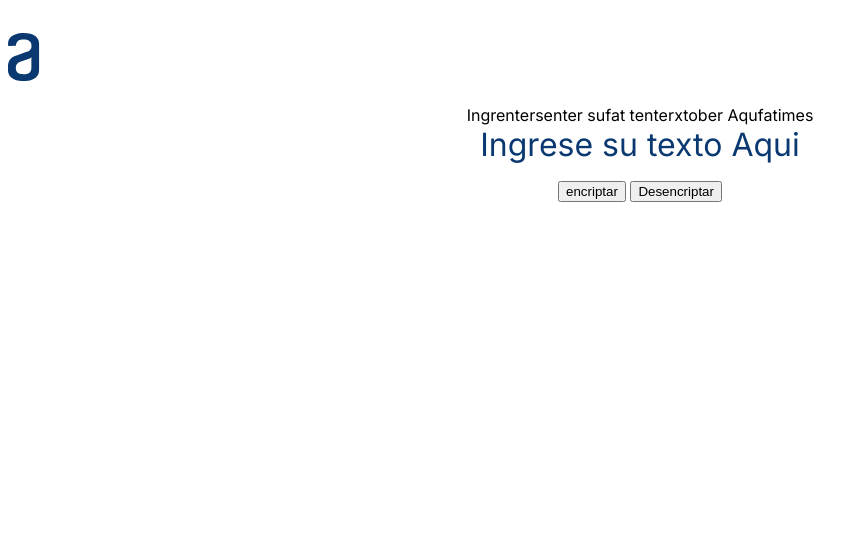
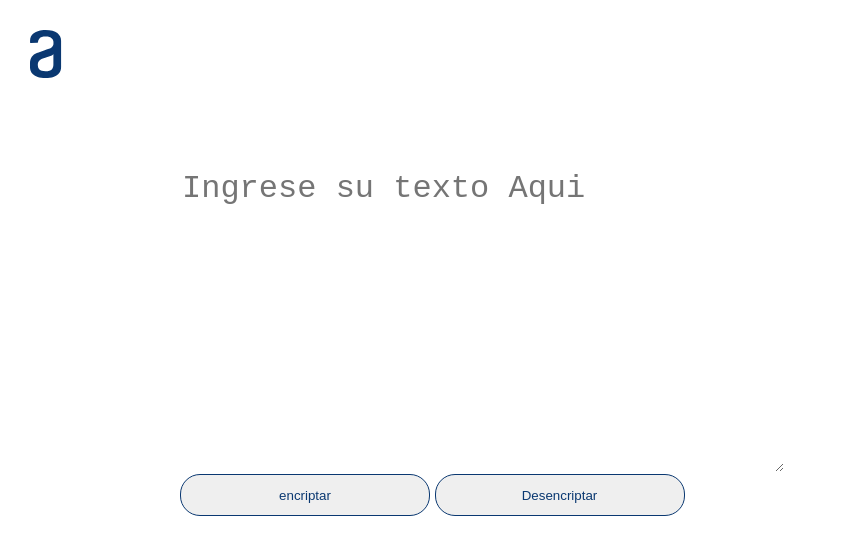
Before and after one commit to javiezcobar/Challenge-1-encriptador, a plain HTML site: page index.html in a window 1280 px wide. Both pictures are taken after a click on the button "encriptar". Shown: the whole page, without its empty margins (0-868 px from the left). Drawn offline with Linux system fonts and the light colour scheme.

Commit message:
cambio de orientacion con el flexbox

```diff
--- a/index.html
+++ b/index.html
@@ -12,10 +12,14 @@
     <header>
         <img id="logo" src="assets/Vector.svg">
     </header>
-    <div id="display">este es un texto</div>
-    <span id="input" class="textarea" role="textbox" contenteditable>Ingrese su texto Aqui</span></p>
-    <button id="encript">encriptar</button>
-    <button id="desencript">Desencriptar</button>
+    <div id="seccion1">
+        <textarea id="input" class="textarea" placeholder="Ingrese su texto Aqui"></textarea>
+        <button id="encript" class="boton">encriptar</button>
+        <button id="desencript" class="boton">Desencriptar</button>
+    </div>
+
+        <div id="display">este es un texto</div>
+
     <script>
         const input = document.getElementById("input");
         const botonEncript = document.getElementById("encript");
@@ -25,13 +29,13 @@
         let encriptado = "";
 
         function encriptar(){
-            for(i = 0;i < input.textContent.length;i++){
-                if (input.textContent[i] == "a"){arr.push("ai")}
-                else if (input.textContent[i] == "e"){arr.push("enter")}
-                else if (input.textContent[i] == "i"){arr.push("imes")}
-                else if (input.textContent[i] == "o"){arr.push("ober")}
-                else if (input.textContent[i] == "u"){arr.push("ufat")}
-                else {arr.push(input.textContent[i])}
+            for(i = 0;i < input.value.length;i++){
+                if (input.value[i] == "a"){arr.push("ai")}
+                else if (input.value[i] == "e"){arr.push("enter")}
+                else if (input.value[i] == "i"){arr.push("imes")}
+                else if (input.value[i] == "o"){arr.push("ober")}
+                else if (input.value[i] == "u"){arr.push("ufat")}
+                else {arr.push(input.value[i])}
             }
             encriptado = arr.join("");
             arr = [];
@@ -41,7 +45,7 @@
         }
 
         function desencriptar(){
-            encriptado = input.textContent;
+            encriptado = input.value;
 
             while(encriptado.includes("ai")){
                 encriptado = encriptado.replace("ai","a");
--- a/styles.css
+++ b/styles.css
@@ -1,22 +1,81 @@
+html, body, div, span, applet, object, iframe,
+h1, h2, h3, h4, h5, h6, p, blockquote, pre,
+a, abbr, acronym, address, big, cite, code,
+del, dfn, em, img, ins, kbd, q, s, samp,
+small, strike, strong, sub, sup, tt, var,
+b, u, i, center,
+dl, dt, dd, ol, ul, li,
+fieldset, form, label, legend,
+table, caption, tbody, tfoot, thead, tr, th, td,
+article, aside, canvas, details, embed,
+figure, figcaption, footer, header, hgroup,
+menu, nav, output, ruby, section, summary,
+time, mark, audio, video {
+	margin: 0;
+	padding: 0;
+	border: 0;
+	font-size: 100%;
+	font: inherit;
+	vertical-align: baseline;
+}
+/* HTML5 display-role reset for older browsers */
+article, aside, details, figcaption, figure,
+footer, header, hgroup, menu, nav, section {
+	display: block;
+}
+body {
+	line-height: 1;
+}
+ol, ul {
+	list-style: none;
+}
+blockquote, q {
+	quotes: none;
+}
+blockquote:before, blockquote:after,
+q:before, q:after {
+	content: '';
+	content: none;
+}
+table {
+	border-collapse: collapse;
+	border-spacing: 0;
+}
+
 @import url('https://fonts.googleapis.com/css2?family=Inter:wght@400;700&display=swap');
 
 body{
-    text-align: center;
     font-family: 'Inter', sans-serif;
-font-style: normal;
+    font-style: normal;
+	display: flex;
+	height: 700px;
 }
 
 header {
-    height: 97px;
-    display: flex;
-    align-items: center;
+	padding: 30px;
+    width: 120px;
+	height: 100%;
+}
+
+#seccion1 {
+	width: 600px;
+	padding-top: 168px;
 }
 
 #input {
-    width: 80%;
-    height: auto;
-    top: 152px;
+	width: 100%;
+	height: 300px;
     border: 0;
     font-size: 32px;
     color: #0A3871;
 }
+
+
+
+.boton {
+    width: 250px;
+    height: 42px;
+    color: #0A3871;
+    border-radius: 20px;
+    border: 1px solid;
+}
```
